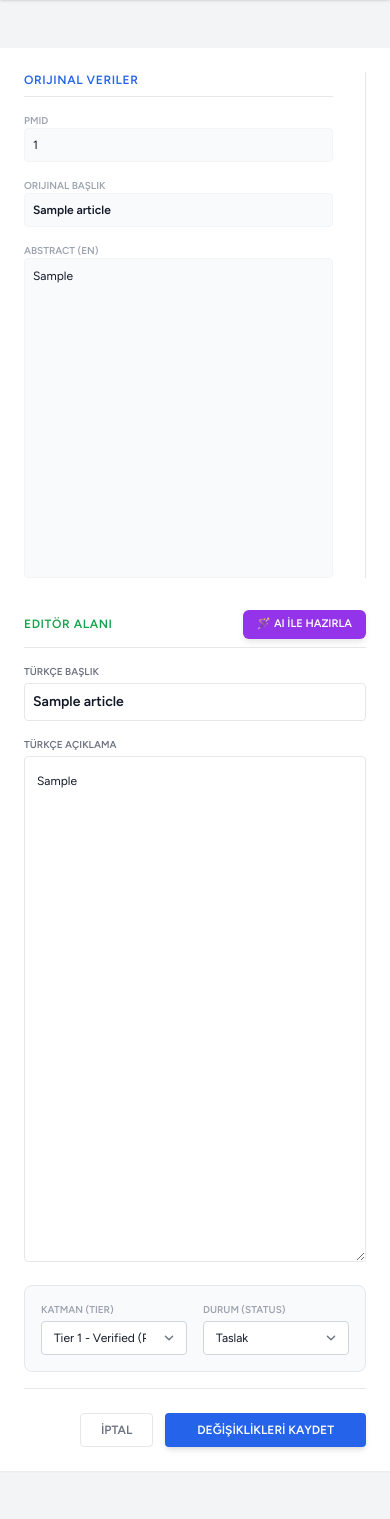
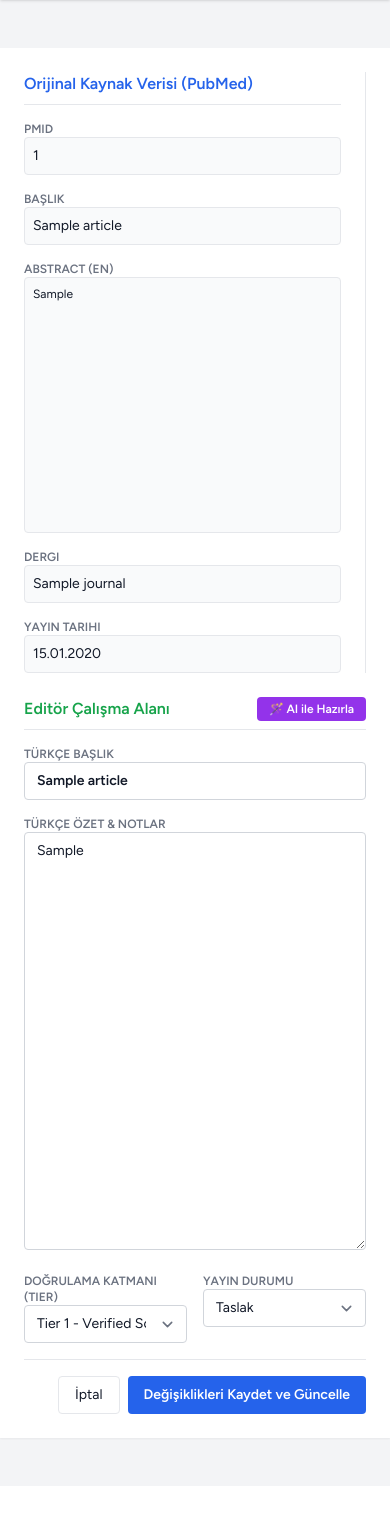
Before and after one commit to tokmakhead/alshub, a Laravel app: template resources/views/admin/research/edit.blade.php in a window 390 px wide. Shown: the part 138-1657 px from the top of the page. After the commit the page ends 1578 px from the top, so only its background shows below. Run offline with Laravel 12, Linux system fonts and the light colour scheme; the template is opened without the code that fills it: most values are stand-ins (such as "Sample title", 1, 10 or a date in 2020); data that the repository does not hold is empty; style sheets or scripts are compiled from the project's sources.

Commit message:
TOTAL HARD RESET: Cleaned all affected files to original state to restore site.

```diff
--- a/resources/views/admin/research/edit.blade.php
+++ b/resources/views/admin/research/edit.blade.php
@@ -7,100 +7,86 @@
 
     <div class="py-12">
         <div class="max-w-7xl mx-auto sm:px-6 lg:px-8">
-
-            @if(session('success'))
-                <div class="mb-4 p-4 bg-green-100 text-green-700 rounded-lg shadow-sm border border-green-200">
-                    {{ session('success') }}
-                </div>
-            @endif
-
-            @if($errors->any())
-                <div class="mb-4 p-4 bg-red-100 text-red-700 rounded-lg shadow-sm border border-red-200 text-sm">
-                    <ul class="list-disc pl-5">
-                        @foreach($errors->all() as $error)
-                            <li>{{ $error }}</li>
-                        @endforeach
-                    </ul>
-                </div>
-            @endif
-
             <div class="bg-white overflow-hidden shadow-sm sm:rounded-lg">
-                <div class="p-6 text-gray-900 font-sans">
-                    <form action="{{ route('admin.research.update', $article->id) }}" method="POST">
+                <div class="p-6 text-gray-900">
+                    <form action="{{ route('admin.research.update', $article) }}" method="POST">
                         @csrf
                         @method('PUT')
 
-                        <!-- Hidden Required Fields -->
-                        <input type="hidden" name="title" value="{{ $article->title }}">
-                        <input type="hidden" name="journal" value="{{ $article->journal }}">
-                        <input type="hidden" name="doi" value="{{ $article->doi }}">
-                        <input type="hidden" name="publication_date" value="{{ $article->publication_date ? $article->publication_date->format('Y-m-d') : '' }}">
-
-                        <div class="grid grid-cols-1 md:grid-cols-2 gap-8">
-                            <!-- SOL KOLON -->
-                            <div class="space-y-4 border-r pr-8">
-                                <h3 class="font-bold border-b pb-2 text-blue-600 uppercase text-xs tracking-wider">Orijinal Veriler</h3>
+                        <div class="grid grid-cols-1 md:grid-cols-2 gap-6">
+                            <!-- Orijinal Veriler (Read Only) -->
+                            <div class="space-y-4 border-r pr-6">
+                                <h3 class="font-bold border-b pb-2 text-blue-600">Orijinal Kaynak Verisi (PubMed)</h3>
                                 <div>
-                                    <label class="block text-[10px] font-bold text-gray-400 uppercase">PMID</label>
-                                    <div class="p-2 bg-gray-50 border border-gray-100 rounded text-xs">{{ $article->pmid }}</div>
+                                    <label class="block text-xs font-bold text-gray-500 uppercase">PMID</label>
+                                    <div class="p-2 bg-gray-50 border rounded text-sm">{{ $article->pmid }}</div>
                                 </div>
                                 <div>
-                                    <label class="block text-[10px] font-bold text-gray-400 uppercase">Orijinal Başlık</label>
-                                    <div class="p-2 bg-gray-50 border border-gray-100 rounded text-xs font-semibold">{{ $article->title }}</div>
+                                    <label class="block text-xs font-bold text-gray-500 uppercase">Başlık</label>
+                                    <div class="p-2 bg-gray-50 border rounded text-sm">{{ $article->title }}</div>
                                 </div>
                                 <div>
-                                    <label class="block text-[10px] font-bold text-gray-400 uppercase">Abstract (EN)</label>
-                                    <div class="p-2 bg-gray-50 border border-gray-100 rounded text-xs h-80 overflow-y-auto leading-relaxed">{{ $article->abstract_original }}</div>
+                                    <label class="block text-xs font-bold text-gray-500 uppercase">Abstract (EN)</label>
+                                    <div class="p-2 bg-gray-50 border rounded text-xs h-64 overflow-y-auto">{{ $article->abstract_original }}</div>
+                                </div>
+                                <div>
+                                    <label class="block text-xs font-bold text-gray-500 uppercase">Dergi</label>
+                                    <div class="p-2 bg-gray-50 border rounded text-sm">{{ $article->journal }}</div>
+                                </div>
+                                <div>
+                                    <label class="block text-xs font-bold text-gray-500 uppercase">Yayın Tarihi</label>
+                                    <div class="p-2 bg-gray-50 border rounded text-sm">
+                                        {{ $article->publication_date ? $article->publication_date->format('d.m.Y') : 'Bilinmiyor' }}
+                                    </div>
                                 </div>
                             </div>
 
-                            <!-- SAĞ KOLON -->
+                            <!-- Düzenlenebilir / Onay Verileri -->
                             <div class="space-y-4">
                                 <div class="flex justify-between items-center border-b pb-2">
-                                    <h3 class="font-bold text-green-600 uppercase text-xs tracking-wider">Editör Alanı</h3>
+                                    <h3 class="font-bold text-green-600">Editör Çalışma Alanı</h3>
                                     <button type="button"
                                             id="ai-btn"
                                             onclick="generateAISummary()"
-                                            style="background-color: #9333ea; color: white; padding: 6px 14px; border-radius: 6px; border: none; font-weight: bold; font-size: 11px; cursor: pointer; box-shadow: 0 4px 6px -1px rgba(0,0,0,0.1);">
-                                        🪄 AI İLE HAZIRLA
+                                            class="px-3 py-1 bg-purple-600 text-white rounded text-xs font-bold hover:bg-purple-700">
+                                        🪄 AI ile Hazırla
                                     </button>
                                 </div>
 
                                 <div>
-                                    <label class="block text-[10px] font-bold text-gray-500 uppercase">Türkçe Başlık</label>
-                                    <input type="text" name="turkish_title" value="{{ old('turkish_title', $article->turkish_title) }}" class="w-full rounded border-gray-200 text-sm font-bold bg-white mt-1 p-2">
+                                    <label class="block text-xs font-bold text-gray-500 uppercase">Türkçe Başlık</label>
+                                    <input type="text" name="turkish_title" value="{{ old('turkish_title', $article->turkish_title) }}" class="w-full rounded border-gray-300 text-sm font-bold">
                                 </div>
 
                                 <div>
-                                    <label class="block text-[10px] font-bold text-gray-500 uppercase">Türkçe Açıklama</label>
-                                    <textarea id="abstract_tr" name="abstract_tr" rows="20" class="w-full rounded border-gray-200 text-xs leading-loose bg-white mt-1 p-3">{{ $article->abstract_tr }}</textarea>
+                                    <label class="block text-xs font-bold text-gray-500 uppercase">Türkçe Özet & Notlar</label>
+                                    <textarea id="abstract_tr" name="abstract_tr" rows="20" class="w-full rounded border-gray-300 text-sm">{{ $article->abstract_tr }}</textarea>
                                 </div>
 
-                                <div class="grid grid-cols-2 gap-4 bg-gray-50 p-4 border rounded-lg">
+                                <div class="grid grid-cols-2 gap-4">
                                     <div>
-                                        <label class="block text-[10px] font-bold text-gray-400 uppercase">Katman (Tier)</label>
-                                        <select name="verification_tier" class="w-full rounded border-gray-300 text-xs mt-1">
-                                            <option value="1" {{ $article->verification_tier == 1 ? 'selected' : '' }}>Tier 1 - Verified (PubMed)</option>
-                                            <option value="2" {{ $article->verification_tier == 2 ? 'selected' : '' }}>Tier 2 - Institution</option>
-                                            <option value="3" {{ $article->verification_tier == 3 ? 'selected' : '' }}>Tier 3 - News</option>
+                                        <label class="block text-xs font-bold text-gray-500 uppercase">Doğrulama Katmanı (Tier)</label>
+                                        <select name="verification_tier" class="w-full rounded border-gray-300 text-sm">
+                                            <option value="1" {{ $article->verification_tier == 1 ? 'selected' : '' }}>Tier 1 - Verified Source</option>
+                                            <option value="2" {{ $article->verification_tier == 2 ? 'selected' : '' }}>Tier 2 - Verified Institution</option>
+                                            <option value="3" {{ $article->verification_tier == 3 ? 'selected' : '' }}>Tier 3 - Scientific News</option>
                                         </select>
                                     </div>
                                     <div>
-                                        <label class="block text-[10px] font-bold text-gray-400 uppercase">Durum (Status)</label>
-                                        <select name="status" class="w-full rounded border-gray-300 text-xs mt-1">
+                                        <label class="block text-xs font-bold text-gray-500 uppercase">Yayın Durumu</label>
+                                        <select name="status" class="w-full rounded border-gray-300 text-sm">
                                             <option value="draft" {{ $article->status == 'draft' ? 'selected' : '' }}>Taslak</option>
                                             <option value="in_review" {{ $article->status == 'in_review' ? 'selected' : '' }}>İncelemede</option>
                                             <option value="approved" {{ $article->status == 'approved' ? 'selected' : '' }}>Onaylandı (Hazır)</option>
+                                            <option value="rejected" {{ $article->status == 'rejected' ? 'selected' : '' }}>Reddedildi</option>
                                             <option value="published" {{ $article->status == 'published' ? 'selected' : '' }}>Yayınlandı (Canlı)</option>
                                         </select>
                                     </div>
                                 </div>
 
-                                <div class="pt-6 flex justify-end gap-3 border-t">
-                                    <a href="{{ route('admin.research.index') }}" class="px-5 py-2 border border-gray-200 rounded text-xs font-bold text-gray-500 hover:bg-gray-50 transition">İPTAL</a>
-                                    <button type="submit" class="px-8 py-2 bg-blue-600 text-white rounded text-xs font-black shadow-md hover:bg-blue-700 transition">
-                                        DEĞİŞİKLİKLERİ KAYDET
-                                    </button>
+                                <div class="pt-4 flex justify-end gap-2 border-t">
+                                    <a href="{{ route('admin.research.index') }}" class="px-4 py-2 border rounded text-sm hover:bg-gray-50">İptal</a>
+                                    <button type="submit" class="px-4 py-2 bg-blue-600 text-white rounded text-sm font-bold hover:bg-blue-700">Değişiklikleri Kaydet ve Güncelle</button>
                                 </div>
                             </div>
                         </div>
@@ -113,12 +99,11 @@
     <script>
         function generateAISummary() {
             const btn = document.getElementById('ai-btn');
-        if (!btn) return;
-        const oldHtml = btn.innerHTML;
+            const originalText = btn.innerHTML;
             btn.disabled = true;
-        btn.innerText = 'HAZIRLANIYOR...';
+            btn.innerText = 'Hazırlanıyor...';
 
-        fetch('{{ route('admin.research.ai-summary', $article->id) }}', {
+            fetch('{{ route('admin.research.ai-summary', $article) }}', {
                 method: 'POST',
                 headers: {
                     'X-CSRF-TOKEN': '{{ csrf_token() }}',
@@ -126,18 +111,20 @@
                     'Content-Type': 'application/json'
                 }
             })
-        .then(async r => {
-            const data = await r.json();
+            .then(response => response.json())
+            .then(data => {
                 if(data.success) {
-                window.location.reload();
+                    location.reload();
                 } else {
-                throw new Error(data.message || 'Hata oluştu');
+                    alert('Hata: ' + data.message);
+                    btn.disabled = false;
+                    btn.innerHTML = originalText;
                 }
             })
-        .catch(e => {
-            alert('Hata: ' + e.message);
+            .catch(err => {
+                alert('Sunucu Hatası: ' + err);
                 btn.disabled = false;
-            btn.innerHTML = oldHtml;
+                btn.innerHTML = originalText;
             });
         }
     </script>
```
Also changed, not shown: app/Http/Controllers/Admin/ResearchArticleController.php (+6 -14 lines). Lines whose indentation alone changed are shown as unchanged.
